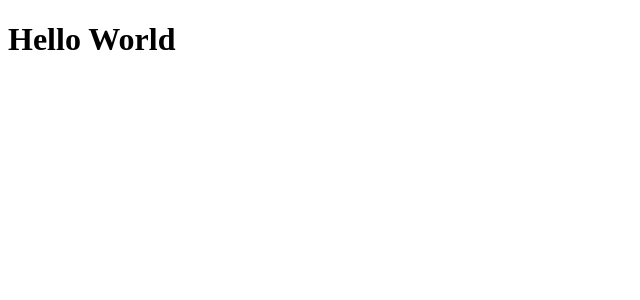
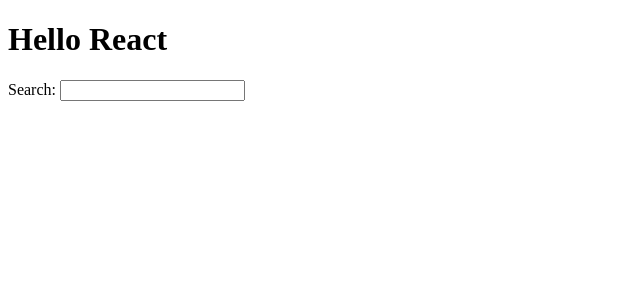
Before and after one commit to mikelikecoding/react-todo2, a React (Create React App) app: page / in a window 1280 px wide. Shown: the top 300 px of the page, without its empty margins (0-640 px from the left). Built offline with nearby package versions, Linux system fonts and the light colour scheme; the HTML template or start-up script is replaced by a standard one.

Commit message:
Made changes to App.js

```diff
--- a/src/App.js
+++ b/src/App.js
@@ -1,10 +1,15 @@
-import React from 'react';
+import * as React from 'react';
 
+function getTitle(title) {
+  return title;
+}
 function App() {
   return (
-    <div>
-      <h1>Hello World</h1>
-</div> );
-}
+<div>
+      <h1>Hello {getTitle('React')}</h1>
+      <label htmlFor="search">Search: </label>
+      <input id="search" type="text" />
+    </div>
+); }
 
 export default App;
```
